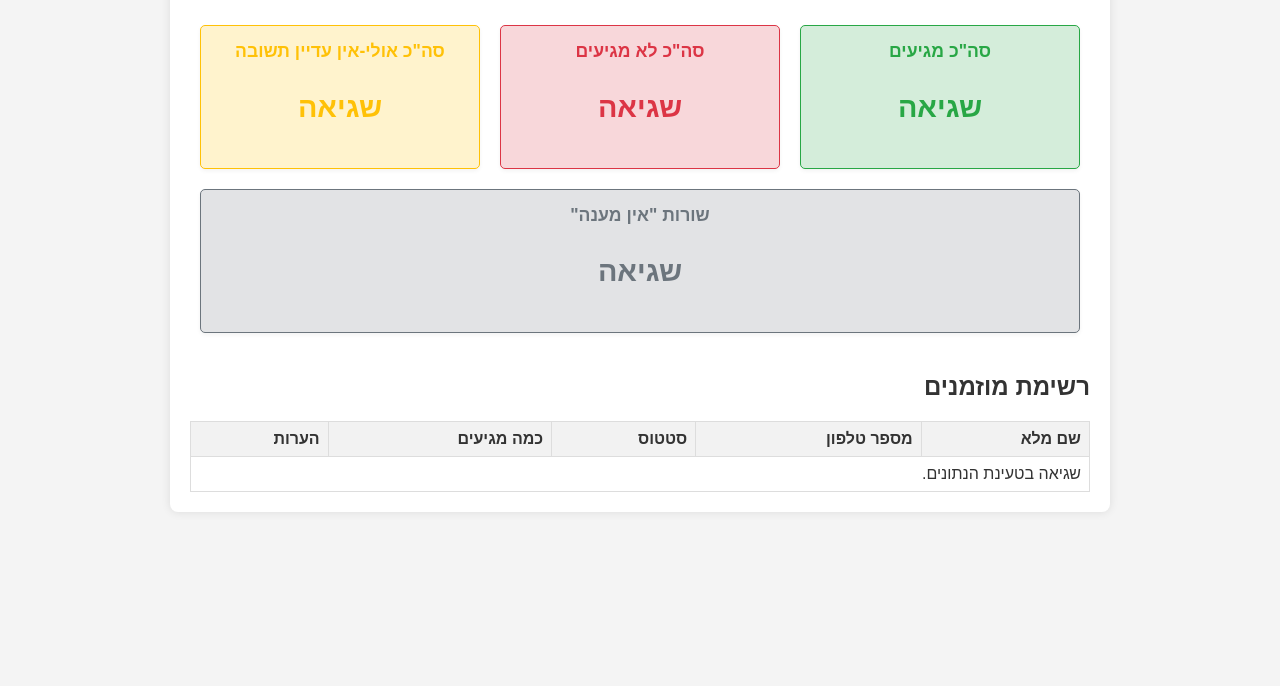
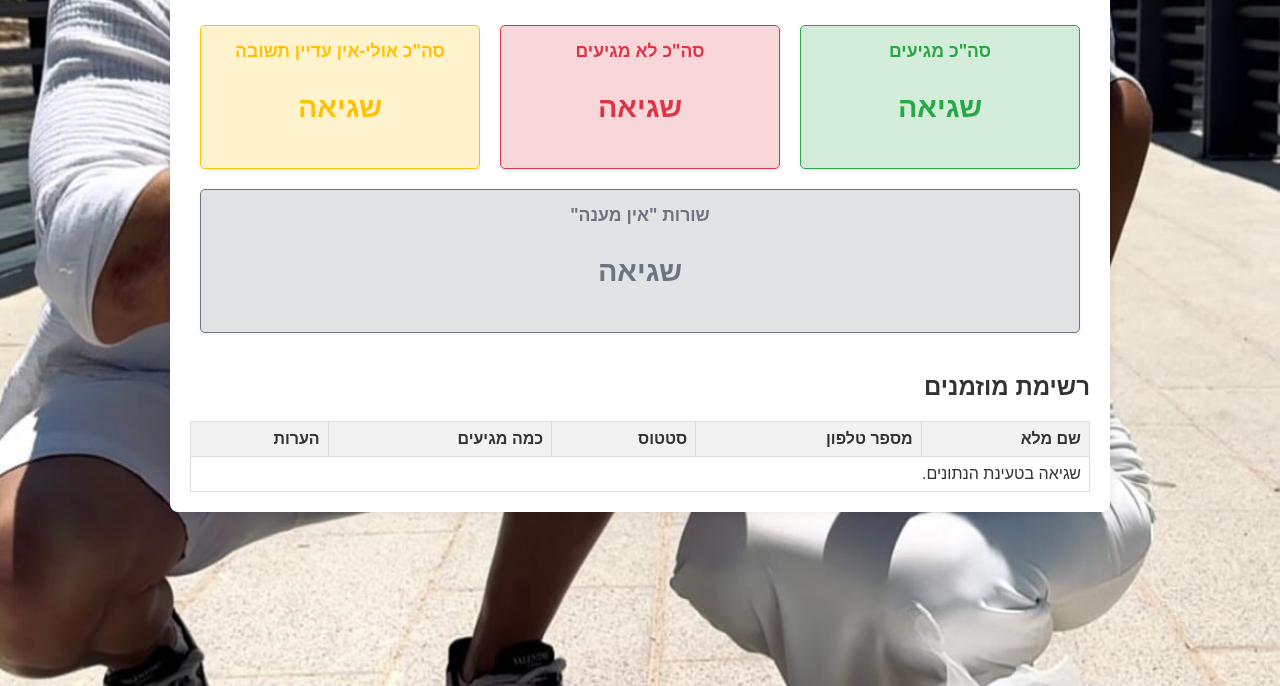
Before and after one commit to Shimonhajaj1/wedding, a plain HTML site: page index.html in a window 1280 px wide. Shown: the part 114-800 px from the top of the page. Drawn offline with Linux system fonts and the light colour scheme; no server answers.

Commit message:
Add files via upload

```diff
--- a/index.html
+++ b/index.html
@@ -12,6 +12,11 @@
             color: #333;
             direction: rtl; /* יישור לימין עבור עברית */
             text-align: right; /* יישור לימין */
+            /* הוספת תמונת רקע */
+            background-image: url('bro.jpg');
+            background-size: cover; /* מכסה את כל הרקע */
+            background-attachment: fixed; /* מקבע את התמונה בעת גלילה */
+            background-position: center center; /* ממקם את התמונה במרכז */
         }
 
         .container {
@@ -25,7 +30,6 @@
 
         h1 {
             text-align: center;
-            /* *** שינוי: צבע כחול לכותרת *** */
             color: #007bff; /* כחול */
             margin-bottom: 30px;
         }
@@ -38,7 +42,6 @@
         }
 
         .card {
-            /* צבע רקע כללי שיהפוך לצבע ספציפי לסטטוס */
             background-color: #e0e0e0; /* אפור בהיר כברירת מחדל */
             border: 1px solid #c0c0c0;
             border-radius: 5px;
@@ -52,7 +55,6 @@
             transition: background-color 0.3s ease, border-color 0.3s ease; /* אפקט מעבר חלק בלחיצה */
         }
 
-        /* *** שינוי: צבעים ספציפיים לכרטיסים לפי סטטוס *** */
         .card.confirmed {
             background-color: #d4edda; /* ירוק בהיר */
             border-color: #28a745; /* ירוק */
@@ -118,7 +120,7 @@
             width: fit-content;
             margin: 20px auto;
             padding: 10px 20px;
-            background-color: #007bff; /* *** שינוי: כחול לכפתור הצג הכל *** */
+            background-color: #007bff; /* כחול לכפתור הצג הכל */
             color: white;
             border: none;
             border-radius: 5px;
```
Also changed, not shown: bro.jpg (added).
